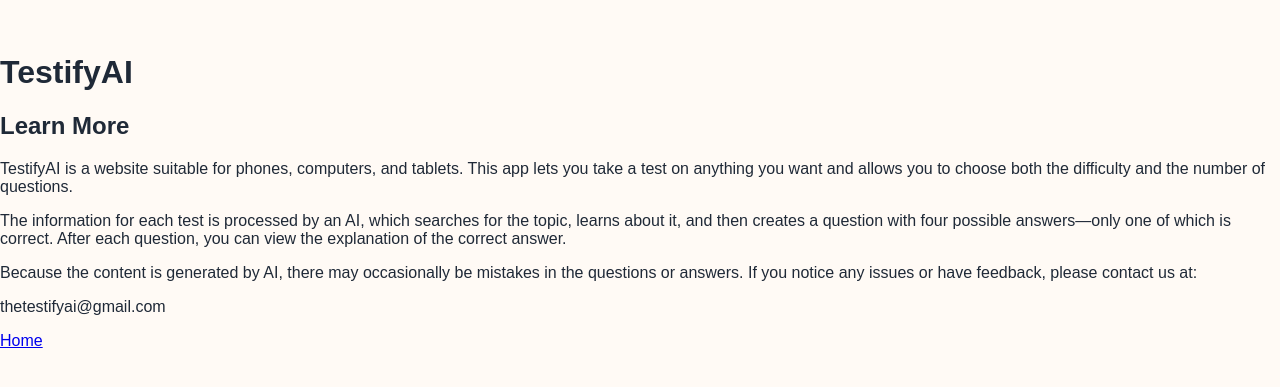
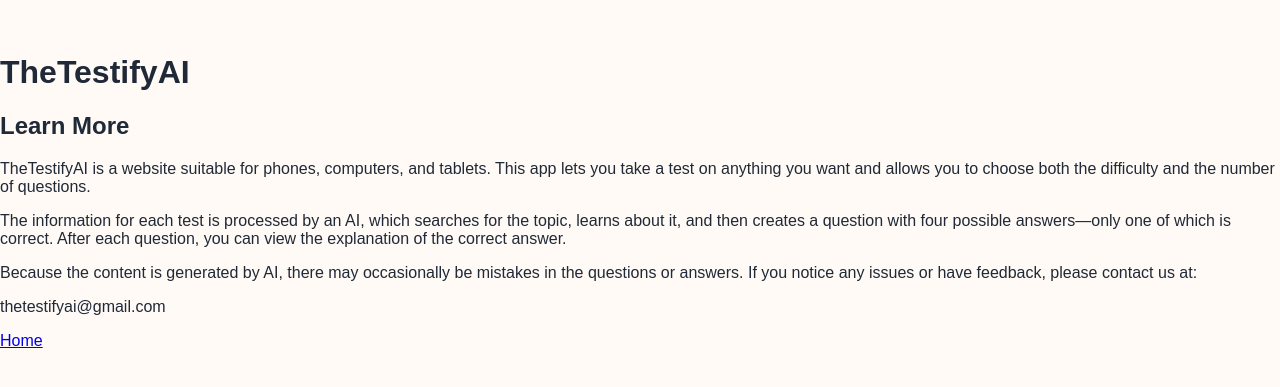
Before and after one commit to christensenandrew455-cell/Testifyai, a Next.js app: page /learn in a window 1280 px wide. Shown: the part 209-596 px from the top of the page. Built offline with nearby package versions, Linux system fonts and the light colour scheme.

Commit message:
Update page.js

```diff
--- a/app/learn/page.js
+++ b/app/learn/page.js
@@ -5,12 +5,12 @@ import Link from "next/link";
 export default function LearnMorePage() {
   return (
     <div className="min-h-screen flex flex-col items-center justify-center bg-white text-center text-gray-900 p-6">
-      <h1 className="text-4xl font-bold text-blue-700 mb-3">TestifyAI</h1>
+      <h1 className="text-4xl font-bold text-blue-700 mb-3">TheTestifyAI</h1>
       <h2 className="text-2xl font-semibold text-blue-600 mb-6">Learn More</h2>
 
       <div className="max-w-2xl text-gray-700 leading-relaxed mb-8">
         <p className="mb-4">
-          TestifyAI is a website suitable for phones, computers, and tablets.
+          TheTestifyAI is a website suitable for phones, computers, and tablets.
           This app lets you take a test on anything you want and allows you to
           choose both the difficulty and the number of questions.
         </p>
```
